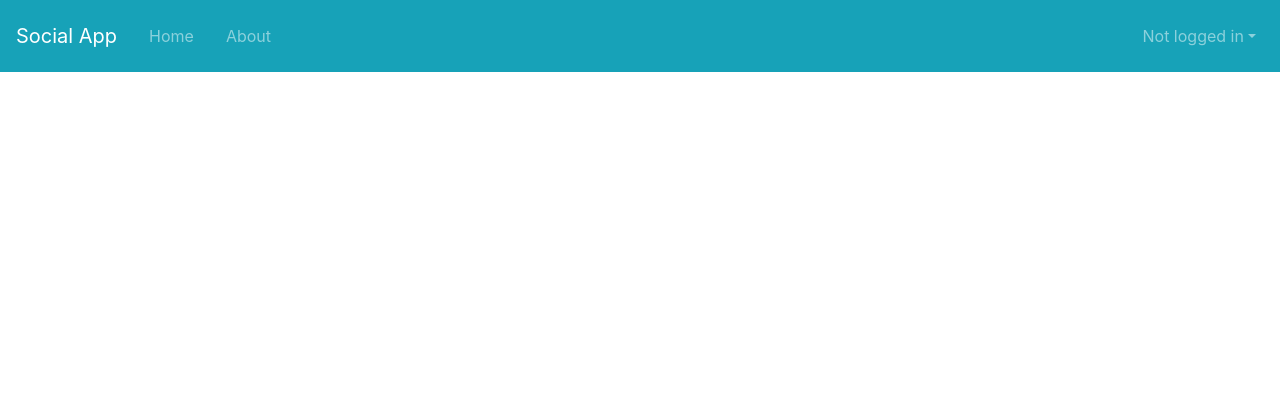
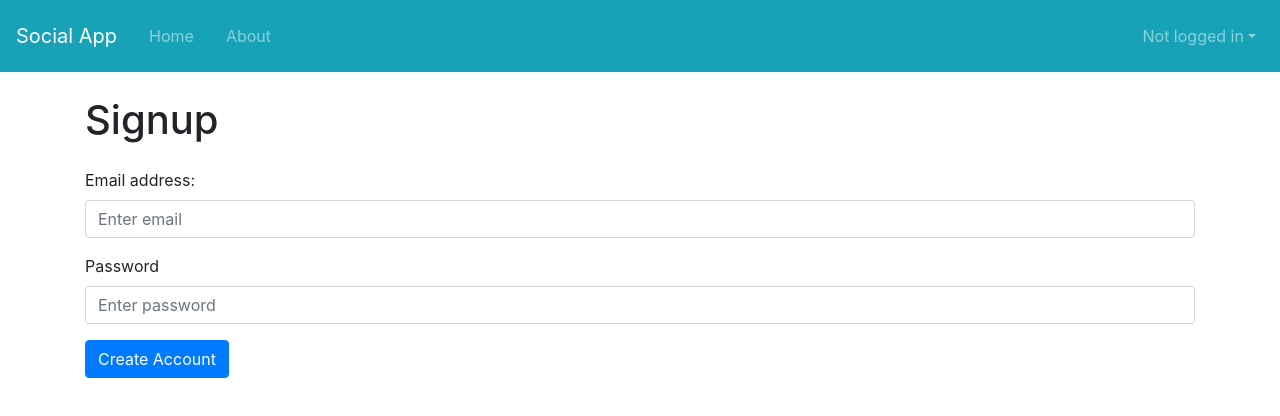
Before and after one commit to joaopatrocinio/social-app-vue, a Vue app: page /signup in a window 1280 px wide. Shown: the top 416 px of the page. Built offline with nearby package versions, Linux system fonts and the light colour scheme; no server answers.

Commit message:
signup, chat scroll and focus

```diff
--- a/src/components/ChatMessages.vue
+++ b/src/components/ChatMessages.vue
@@ -1,5 +1,5 @@
 <template>
-    <div class="card">
+    <div class="card" id="chatContainer">
         <div class="card-body">
             <p v-for="msg of messages" :key="msg._id" class="m-0">
                 <b>{{ msg.user }}</b>: {{ msg.message }}
@@ -9,8 +9,23 @@
 </template>
 
 <script>
+import Vue from 'vue'
 export default {
     name: "ChatMessages",
-    props: ["messages"]
+    props: ["messages"],
+    watch: {
+        messages() {
+            Vue.nextTick(() => {
+                document.getElementById("chatContainer").scrollTop = document.getElementById("chatContainer").scrollHeight;
+            });
+        }
+    }
 }
 </script>
+
+<style scoped>
+#chatContainer {
+    overflow-y: scroll;
+    height: 400px;
+}
+</style>
--- a/src/router/index.js
+++ b/src/router/index.js
@@ -24,6 +24,11 @@ Vue.use(VueRouter)
     path: '/chat',
     name: 'Chat',
     component: () => import('../views/Chat.vue')
+  },
+  {
+    path: '/signup',
+    name: 'Signup',
+    component: () => import('../views/Signup.vue')
   }
 ]
 
--- a/src/views/Chat.vue
+++ b/src/views/Chat.vue
@@ -2,14 +2,16 @@
     <div>
         <h1>Chat</h1>
         <ChatMessages v-bind:messages="messages"></ChatMessages>
+        <form @submit="sendMessage">
             <b-row class="mt-2">
                 <b-col cols="10">
-                <b-form-input type="text" v-model="sendText" placeholder="Type to chat..."></b-form-input>
+                    <b-form-input type="text" class="typingInput" v-model="sendText" placeholder="Type to chat..."></b-form-input>
                 </b-col>
                 <b-col cols="2">
-                <b-button class="btn-block" variant="primary" v-on:click="sendMessage">Send</b-button>
+                    <b-button type="submit" class="btn-block" variant="primary">Send</b-button>
                 </b-col>
             </b-row>
+        </form>
     </div>
 </template>
 
@@ -37,7 +39,7 @@ export default {
         }
     },
     mounted() {
-        this.socket.emit("chatConnect");
+        document.getElementsByClassName("typingInput")[0].focus();
         this.socket.on("previousMessages", (data) => {
             for (let msg of data) {
                 this.messages.push({
@@ -53,8 +55,12 @@ export default {
             })
         })
     },
+    destroyed() {
+        this.socket.emit("leave");
+    },
     methods: {
-        sendMessage() {
+        sendMessage(e) {
+            e.preventDefault();
             this.socket.emit("chatMessage", this.sendText);
             this.sendText = "";
         }
--- a/src/views/Login.vue
+++ b/src/views/Login.vue
@@ -1,12 +1,13 @@
 <template>
     <div class="login-container">
+        <h1 class="mb-4">Login</h1>
         <b-form @submit="login">
             <b-form-group id="input-group-email" label="Email address:" label-for="email">
                 <b-form-input id="email" v-model="form.email" type="email" required placeholder="Enter email" ></b-form-input>
             </b-form-group>
 
-            <b-form-group id="input-group-password" label="Password" label-for="input-2">
-                <b-form-input id="input-2" v-model="form.password" type="password" required placeholder="Enter password" ></b-form-input>
+            <b-form-group id="input-group-password" label="Password" label-for="password">
+                <b-form-input id="password" v-model="form.password" type="password" required placeholder="Enter password" ></b-form-input>
             </b-form-group>
 
             <b-button type="submit" variant="primary">Submit</b-button>
@@ -40,7 +41,7 @@ export default {
                     this.$store.commit("setEmail", response.data.user.email)
                     this.$router.push("/")
                 } else {
-                    alert("Login errado.")
+                    alert("error")
                 }
             });
         }
--- /dev/null
+++ b/src/views/Signup.vue
@@ -0,0 +1,46 @@
+<template>
+    <div>
+        <h1 class="mb-4">Signup</h1>
+        <b-form @submit="signup">
+            <b-form-group id="input-group-email" label="Email address:" label-for="email">
+                <b-form-input id="email" v-model="email" type="email" required placeholder="Enter email" ></b-form-input>
+            </b-form-group>
+
+            <b-form-group id="input-group-password" label="Password" label-for="password">
+                <b-form-input id="password" v-model="password" type="password" required placeholder="Enter password" ></b-form-input>
+            </b-form-group>
+
+            <b-button type="submit" variant="primary">Create Account</b-button>
+        </b-form>
+    </div>
+</template>
+
+<script>
+import axios from 'axios';
+export default {
+    name: "Signup",
+    data() {
+        return {
+            email: "",
+            password: ""
+        }
+    },
+    methods: {
+        signup(event) {
+            event.preventDefault();
+            axios.post('http://localhost:4060/authentication/signup', {
+                email: this.email,
+                password: this.password
+            }, { withCredentials: true })
+            .then(response => {
+                if (response.status == 200) {
+                    this.$router.push("/login")
+                    alert("Account created successfully")
+                } else {
+                    alert("error")
+                }
+            });
+        }
+    }
+}
+</script>
```
Lines whose indentation alone changed are shown as unchanged.
